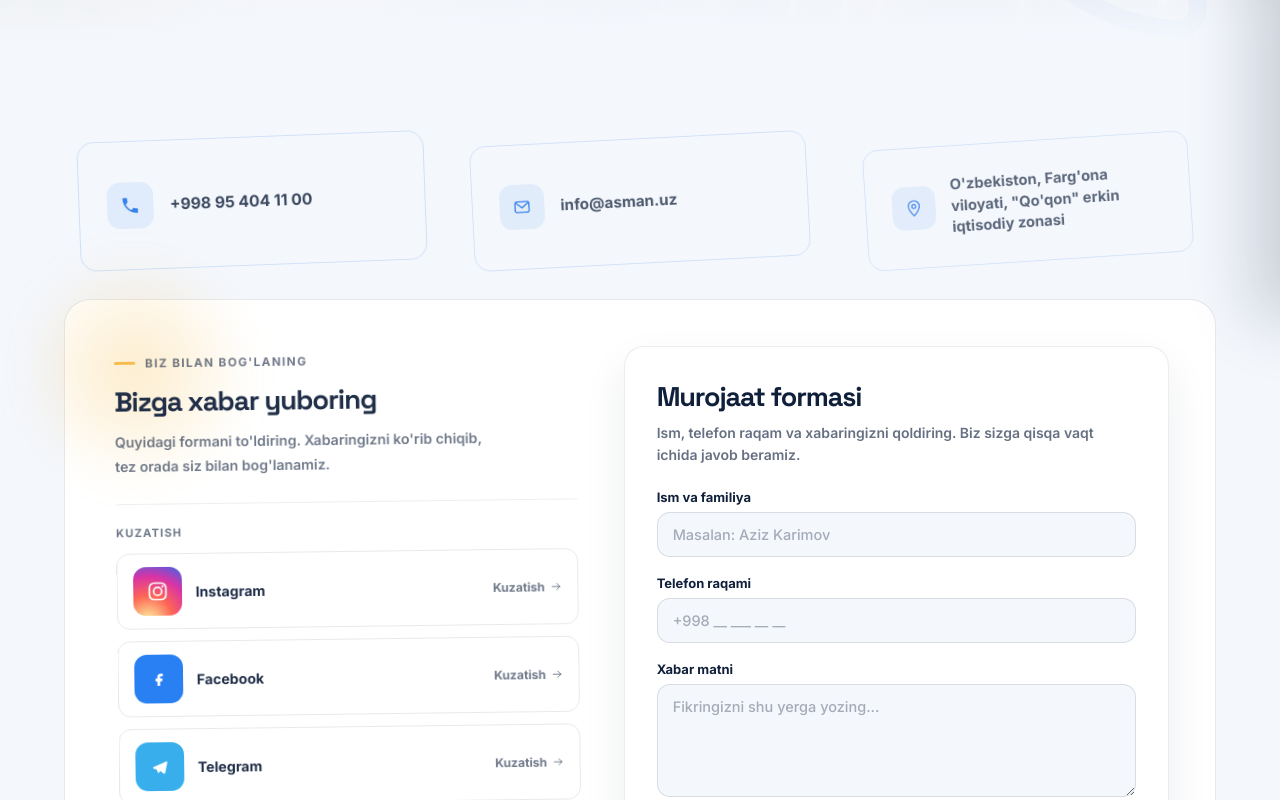
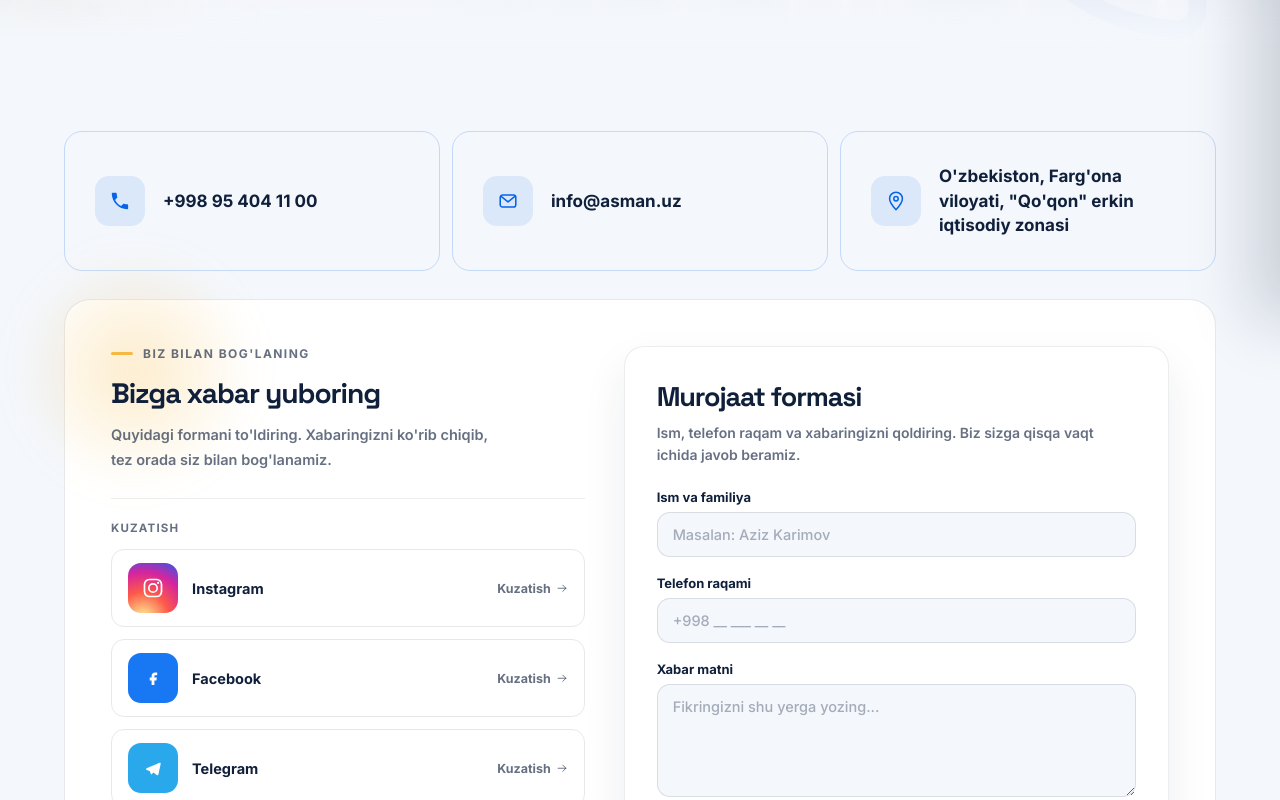
Before and after one commit to AkmaljonYusupov/Asman, a React (Vite) app: page /contact in a window 1280 px wide. Shown: the part 480-1280 px from the top of the page. Built offline with nearby package versions, Linux system fonts and the light colour scheme.

Commit message:
cantact page va app main edit

```diff
--- a/src/components/Contact/Contact.scss
+++ b/src/components/Contact/Contact.scss
@@ -46,8 +46,27 @@
   pointer-events: none;
 }
 
-/* ----- Left: info panel ----- */
-.cs-info-panel { display: flex; flex-direction: column; will-change: transform; }
+/* ----- Left: info panel -----
+   One IntersectionObserver flip (.in-view, added once in Contact.tsx)
+   drives every direct child's own fade + rise, each a little later than
+   the one before it via :nth-child — eyebrow, then heading, then
+   description, then the divider, then the follow-label + social list —
+   so the panel reads as a small choreographed sequence rather than one
+   flat block appearing all at once. */
+.cs-info-panel { display: flex; flex-direction: column; }
+
+.cs-info-panel > * {
+  opacity: 0;
+  transform: translateY(18px);
+  transition: opacity .55s var(--sa-ease-reveal, cubic-bezier(.22, .8, .24, 1)), transform .55s var(--sa-ease-reveal, cubic-bezier(.22, .8, .24, 1));
+}
+.cs-info-panel.in-view > * { opacity: 1; transform: translateY(0); }
+.cs-info-panel.in-view > *:nth-child(1) { transition-delay: .04s; }
+.cs-info-panel.in-view > *:nth-child(2) { transition-delay: .11s; }
+.cs-info-panel.in-view > *:nth-child(3) { transition-delay: .18s; }
+.cs-info-panel.in-view > *:nth-child(4) { transition-delay: .25s; }
+.cs-info-panel.in-view > *:nth-child(5) { transition-delay: .31s; }
+.cs-info-panel.in-view > *:nth-child(6) { transition-delay: .37s; }
 
 .cs-info-eyebrow {
   display: inline-flex;
@@ -104,20 +123,15 @@
   gap: 12px;
 }
 
-/* Pure positioning layer for scroll parallax (JS sets `transform` on
-   this node every frame) — kept separate from .cs-info-contact-row so
-   the pill's own hover transform below is never fought over by two
-   different things writing to the same `transform` property. */
-.cs-info-contact-parallax {
-  display: flex;
-  min-width: 0;
-  will-change: transform;
-}
-.cs-info-contact-parallax .cs-info-contact-row { flex: 1; }
-
 /* Phone/email/address rows — solid-fill pills, each a plain block of
-   the same brand indigo with a white icon and value. */
-
+   the same brand indigo with a white icon and value.
+   Reveal: hidden + shifted down at rest; .cs-quick-info.in-view flips
+   them all to their resting position, each pill's own transition-delay
+   (set inline from Contact.tsx, `i * 0.1s`) staggering the arrival so
+   they rise into place one after another rather than all at once. This
+   is a *different* CSS property transition than the :hover rule below,
+   not the same value being fought over every frame, so the two never
+   conflict — hover simply takes over once the reveal has settled. */
 .cs-info-contact-row {
   position: relative;
   overflow: hidden;
@@ -131,8 +145,11 @@
   border-radius: 18px;
   background: none;
   text-decoration: none;
-  transition: border-color .25s ease, box-shadow .25s ease, transform .2s ease;
+  opacity: 0;
+  transform: translateY(22px);
+  transition: opacity .6s var(--sa-ease-reveal, cubic-bezier(.22, .8, .24, 1)), transform .5s var(--sa-ease-reveal, cubic-bezier(.22, .8, .24, 1)), border-color .25s ease, box-shadow .25s ease;
 }
+.cs-quick-info.in-view .cs-info-contact-row { opacity: 1; transform: translateY(0); }
 .cs-info-contact-row:hover {
   border-color: var(--sa-sky-600, #0864e7);
   box-shadow: 0 16px 32px rgba(8, 100, 231, .14);
@@ -492,7 +509,6 @@
   margin: 0 auto 28px;
   padding: 96px clamp(20px, 4vw, 48px) 0;
   text-align: center;
-  will-change: transform;
 }
 
 .cs-map-heading h2 {
@@ -526,8 +542,6 @@
    the browser's left/right edges, and sits with zero bottom margin so it
    meets the footer directly below — no shadow, no rounded corners, since
    an edge-to-edge strip reads cleaner flush than framed. */
-.cs-map-frame-parallax { will-change: transform; }
-
 .cs-map-frame {
   width: 100vw;
   position: relative;
@@ -574,7 +588,8 @@
 }
 
 @media (prefers-reduced-motion: reduce) {
-  .cs-contact-frame, .cs-map-lead, .cs-map-frame, .cs-form-fields, .cs-status-panel {
+  .cs-contact-frame, .cs-map-lead, .cs-map-frame, .cs-form-fields, .cs-status-panel,
+  .cs-info-panel > *, .cs-info-contact-row {
     transition: none;
     opacity: 1;
     transform: none;
--- a/src/components/Contact/Contact.tsx
+++ b/src/components/Contact/Contact.tsx
@@ -155,78 +155,6 @@ function useInView<T extends HTMLElement>(threshold = 0.15) {
   return { ref, inView }
 }
 
-// Continuous scroll-linked motion that never moves the element's
-// position — no translate anywhere. Instead it scales and rotates the
-// element around its own centre (so its point in the layout never
-// shifts, and it can't drift into a neighbouring column or out of its
-// grid cell) and fades its opacity, all driven by how close the
-// element's centre is to the viewport's centre: strongest right at
-// centre, easing off toward 1/full-opacity near the edges. `strength`
-// scales the whole effect up or down. Lerped every frame for smooth
-// motion. Sets `transform`/`opacity` directly on the DOM node (not via
-// React state) since this runs every animation frame. No-ops entirely
-// when the person has requested reduced motion.
-function useScrollMotion<T extends HTMLElement>(strength = 1) {
-  const ref = useRef<T | null>(null)
-  const current = useRef({ scale: 1, rotate: 0, opacity: 1 })
-  const target = useRef({ scale: 1, rotate: 0, opacity: 1 })
-
-  useEffect(() => {
-    const el = ref.current
-    if (!el) return
-    if (typeof window === 'undefined') return
-    if (window.matchMedia('(prefers-reduced-motion: reduce)').matches) return
-
-    let frame = 0
-    let ticking = false
-
-    function measure() {
-      const rect = el!.getBoundingClientRect()
-      const viewportH = window.innerHeight
-      const elementCenter = rect.top + rect.height / 2
-      // -1 (well above centre) .. 0 (dead centre) .. 1 (well below centre)
-      const norm = Math.max(-1, Math.min(1, (elementCenter - viewportH / 2) / (viewportH / 2)))
-      const dist = Math.abs(norm)
-      const scaleDrop = Math.min(0.15, dist * 0.18 * strength) // caps scale at a floor of .85
-      target.current = {
-        scale: 1 - scaleDrop,
-        rotate: norm * 5 * strength,
-        opacity: Math.max(0.55, 1 - dist * 0.45 * strength),
-      }
-      ticking = false
-    }
-    function onScroll() {
-      if (!ticking) {
-        ticking = true
-        requestAnimationFrame(measure)
-      }
-    }
-    function loop() {
-      const c = current.current
-      const t = target.current
-      c.scale += (t.scale - c.scale) * 0.14
-      c.rotate += (t.rotate - c.rotate) * 0.14
-      c.opacity += (t.opacity - c.opacity) * 0.14
-      el!.style.transform = `scale(${c.scale.toFixed(3)}) rotate(${c.rotate.toFixed(2)}deg)`
-      el!.style.opacity = c.opacity.toFixed(3)
-      frame = requestAnimationFrame(loop)
-    }
-
-    measure()
-    window.addEventListener('scroll', onScroll, { passive: true })
-    window.addEventListener('resize', measure)
-    frame = requestAnimationFrame(loop)
-    return () => {
-      window.removeEventListener('scroll', onScroll)
-      window.removeEventListener('resize', measure)
-      cancelAnimationFrame(frame)
-    }
-  }, [strength])
-
-  return ref
-}
-
-
 // same idea as PageHero.tsx's own AnimatedWords, kept as a local copy so
 // this component has no runtime dependency on PageHero's internals.
 function AnimatedWords({ text, active }: { text: string; active: boolean }) {
@@ -311,26 +239,22 @@ const CONTACT_ROWS: {
 // reads as a separate element from the "get in touch" card below it. =====
 function ContactQuickInfo() {
   const { t } = useTranslation()
-  // One hook call per row (fixed at 3 — CONTACT_ROWS never changes at
-  // runtime) rather than calling the hook inside .map, since hooks can't
-  // run a variable number of times per render. Each ref goes on a plain
-  // wrapper div, not the <a> itself — the <a> already has its own hover
-  // transform (the lift on :hover in Contact.scss), and setting an
-  // inline `transform` on the same element every animation frame would
-  // permanently override that CSS transform. Splitting parallax (outer
-  // wrapper) from hover (inner link) keeps both independent.
-  const parallaxRefs = [
-    useScrollMotion<HTMLDivElement>(0.8),
-    useScrollMotion<HTMLDivElement>(1.1),
-    useScrollMotion<HTMLDivElement>(1.4),
-  ]
+  // One IntersectionObserver for the whole strip — once it scrolls into
+  // view, each pill fades + rises with its own transition-delay (set via
+  // inline style below), so they arrive one after another instead of all
+  // at once. No per-row wrapper needed any more: the reveal's `transform`
+  // and the row's own `:hover` transform are different CSS states of the
+  // *same* rule, not two different things fighting over one property
+  // every frame — so they can safely live on .cs-info-contact-row itself.
+  const { ref, inView } = useInView<HTMLDivElement>(0.2)
   return (
-    <div className="cs-quick-info">
+    <div className={`cs-quick-info${inView ? ' in-view' : ''}`} ref={ref}>
       {CONTACT_ROWS.map(({ key, href, external, Icon }, i) => (
-        <div key={key} ref={parallaxRefs[i]} className="cs-info-contact-parallax">
         <a
+          key={key}
           className="cs-info-contact-row"
           href={href}
+          style={inView ? { transitionDelay: `${i * 0.1}s` } : undefined}
           {...(external ? { target: '_blank', rel: 'noopener noreferrer' } : {})}
         >
           <span className="cs-info-contact-bg-icon" aria-hidden="true">
@@ -344,7 +268,6 @@ function ContactQuickInfo() {
             <span className="cs-info-contact-value">{t(`footer.${key}`)}</span>
           </span>
         </a>
-        </div>
       ))}
     </div>
   )
@@ -356,9 +279,9 @@ function ContactQuickInfo() {
 // the form card inside the same bordered outer frame. =====
 function ContactInfoPanel() {
   const { t } = useTranslation()
-  const parallaxRef = useScrollMotion<HTMLDivElement>(0.6)
+  const { ref, inView } = useInView<HTMLDivElement>(0.2)
   return (
-    <div className="cs-info-panel" ref={parallaxRef}>
+    <div className={`cs-info-panel${inView ? ' in-view' : ''}`} ref={ref}>
       <p className="cs-info-eyebrow">
         <span className="cs-info-eyebrow-dash" aria-hidden="true" />
         {t('contactForm.info.eyebrow')}
@@ -517,19 +440,16 @@ const MAP_EMBED_SRC =
 function MapSection() {
   const { t } = useTranslation()
   const { ref, inView } = useInView<HTMLDivElement>()
-  const headingParallaxRef = useScrollMotion<HTMLDivElement>(1)
-  const frameParallaxRef = useScrollMotion<HTMLDivElement>(0.9)
 
   return (
     <section className="cs-map-section" ref={ref}>
-      <div className="cs-map-heading" ref={headingParallaxRef}>
+      <div className="cs-map-heading">
         <h2>
           <AnimatedWords text={t('contactMap.title')} active={inView} />
         </h2>
         <p className={`cs-map-lead${inView ? ' in-view' : ''}`}>{t('contactMap.description')}</p>
       </div>
 
-      <div ref={frameParallaxRef} className="cs-map-frame-parallax">
       <div className={`cs-map-frame${inView ? ' in-view' : ''}`}>
         <iframe
           className="cs-map-iframe"
@@ -538,7 +458,6 @@ function MapSection() {
           loading="lazy"
           referrerPolicy="strict-origin-when-cross-origin"
         />
-        </div>
       </div>
     </section>
   )
--- a/src/main.tsx
+++ b/src/main.tsx
@@ -5,6 +5,14 @@ import { HelmetProvider } from 'react-helmet-async'
 import './i18n'
 import App from './App'
 import './styles/main.scss'
+
+// Brauzerning o'zi scroll pozitsiyasini "eslab qolishini" o'chiramiz —
+// aks holda u bizning reset urinishimiz bilan poyga (race condition)
+// holatiga tushib, natijani bekor qilishi mumkin (ayniqsa orqaga/oldinga
+// tugmalari bosilganda).
+if ('scrollRestoration' in window.history) {
+  window.history.scrollRestoration = 'manual'
+}
 
 ReactDOM.createRoot(document.getElementById('root')!).render(
   <React.StrictMode>
```
Also changed, not shown: src/App.tsx (+29 -2 lines), src/components/ScrollToTop.tsx (added, +25 -0 lines). Lines whose indentation alone changed are shown as unchanged.
